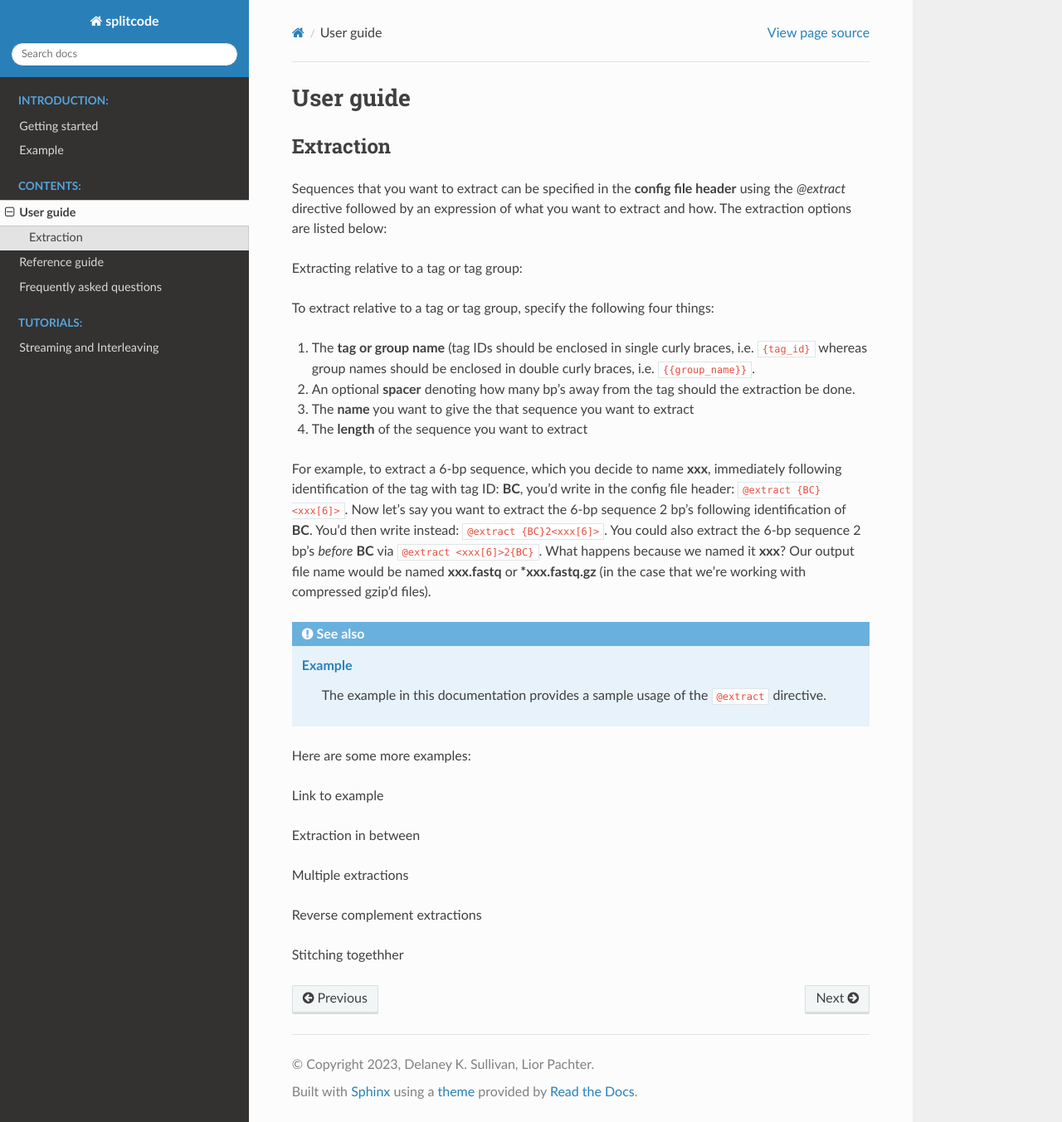
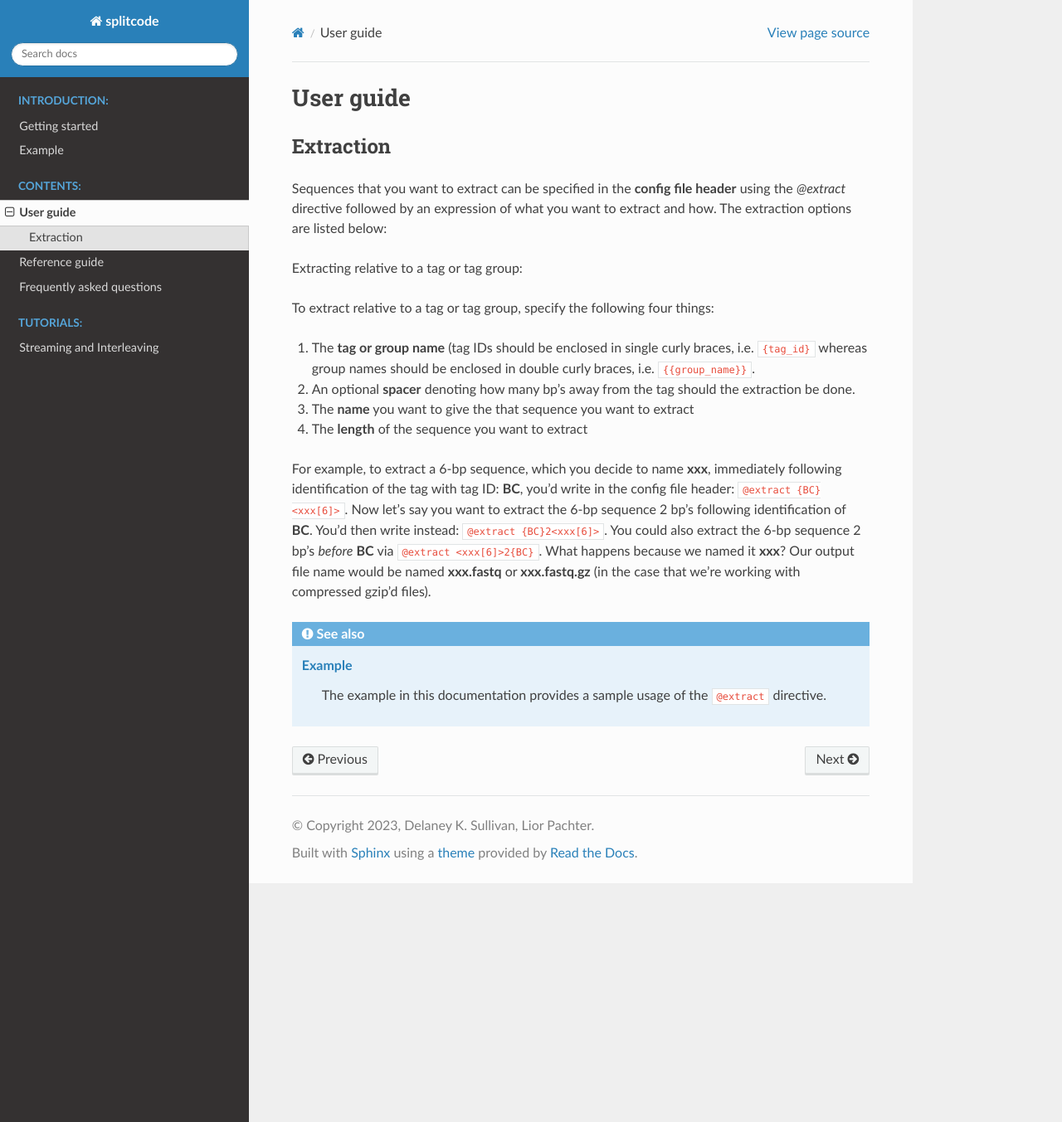
Before and after one commit to pachterlab/splitcode-tutorial, a Sphinx documentation site: the page built from docs/source/user_guide.rst, in a window 1280 px wide and 1353 px high. Shown: the whole window at 83% size. Built offline with Sphinx 7.4.7 and the Read the Docs theme 2.0.0, drawn with Linux system fonts in a browser that asks for light colours.

Commit message:
Update user_guide.rst

```diff
--- a/docs/source/user_guide.rst
+++ b/docs/source/user_guide.rst
@@ -17,23 +17,9 @@ To extract relative to a tag or tag group, specify the following four things:
 #. The **name** you want to give the that sequence you want to extract
 #. The **length** of the sequence you want to extract
 
-For example, to extract a 6-bp sequence, which you decide to name **xxx**, immediately following identification of the tag with tag ID: **BC**, you'd write in the config file header: ``@extract {BC}<xxx[6]>``. Now let's say you want to extract the 6-bp sequence 2 bp's following identification of **BC**. You'd then write instead: ``@extract {BC}2<xxx[6]>``. You could also extract the 6-bp sequence 2 bp's *before* **BC** via ``@extract <xxx[6]>2{BC}``. What happens because we named it **xxx**? Our output file name would be named **xxx.fastq** or ***xxx.fastq.gz** (in the case that we're working with compressed gzip'd files).
+For example, to extract a 6-bp sequence, which you decide to name **xxx**, immediately following identification of the tag with tag ID: **BC**, you'd write in the config file header: ``@extract {BC}<xxx[6]>``. Now let's say you want to extract the 6-bp sequence 2 bp's following identification of **BC**. You'd then write instead: ``@extract {BC}2<xxx[6]>``. You could also extract the 6-bp sequence 2 bp's *before* **BC** via ``@extract <xxx[6]>2{BC}``. What happens because we named it **xxx**? Our output file name would be named **xxx.fastq** or **xxx.fastq.gz** (in the case that we're working with compressed gzip'd files).
 
 .. seealso::
 
    :ref:`example page`
      The example in this documentation provides a sample usage of the ``@extract`` directive.
-
-
-Here are some more examples:
-
-
-Link to example
-
-Extraction in between
-
-Multiple extractions
-
-Reverse complement extractions
-
-Stitching togethher
```
